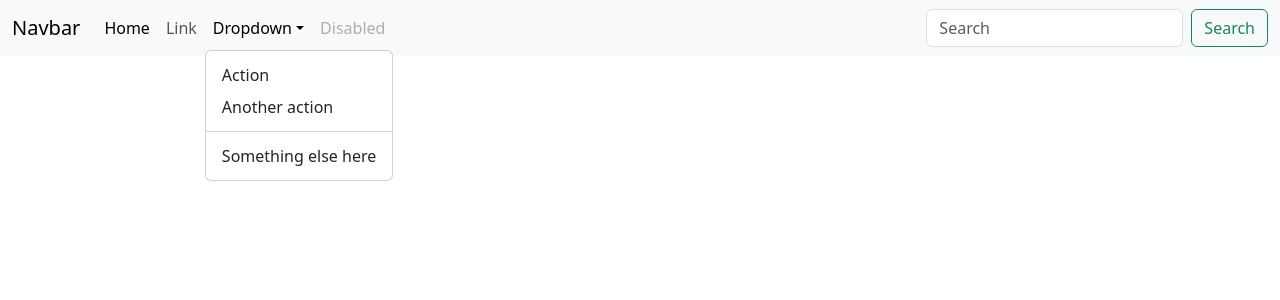
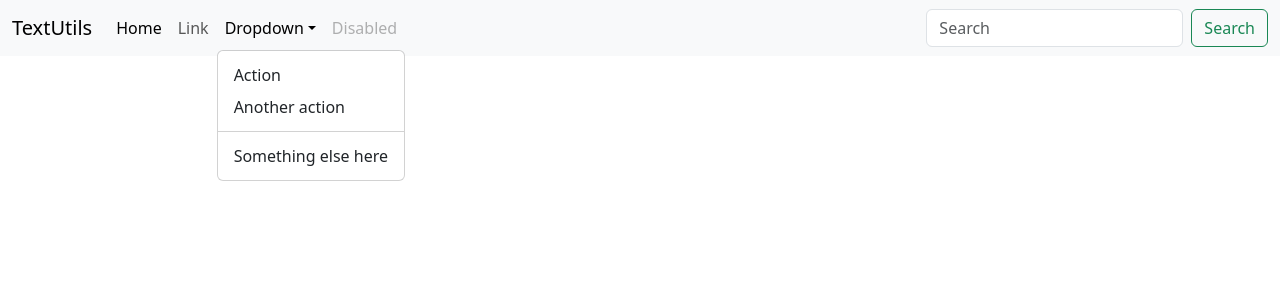
Before and after one commit to swapnil-shinde/ReactJS-YT-CodeWithHarry, a React (Create React App) app: page / in a window 1280 px wide. Both pictures are taken after a click on the button "Dropdown". Shown: the top 300 px of the page. Built offline with nearby package versions, Linux system fonts and the light colour scheme.

Commit message:
Video 6 - PropTypes

```diff
--- a/src/App.js
+++ b/src/App.js
@@ -1,46 +1,11 @@
-import logo from './logo.svg';
 import './App.css';
+import Navbar from './components/Navbar';
 
 let name = 'Swapnil'
 function App() {
   return (
     <div className="blank">
-      <nav className="navbar navbar-expand-lg bg-body-tertiary">
-        <div className="container-fluid">
-          <a className="navbar-brand" href="#">Navbar</a>
-          <button className="navbar-toggler" type="button" data-bs-toggle="collapse" data-bs-target="#navbarSupportedContent" aria-controls="navbarSupportedContent" aria-expanded="false" aria-label="Toggle navigation">
-            <span className="navbar-toggler-icon"></span>
-          </button>
-          <div className="collapse navbar-collapse" id="navbarSupportedContent">
-            <ul className="navbar-nav me-auto mb-2 mb-lg-0">
-              <li className="nav-item">
-                <a className="nav-link active" aria-current="page" href="#">Home</a>
-              </li>
-              <li className="nav-item">
-                <a className="nav-link" href="#">Link</a>
-              </li>
-              <li className="nav-item dropdown">
-                <a className="nav-link dropdown-toggle" href="#" role="button" data-bs-toggle="dropdown" aria-expanded="false">
-                  Dropdown
-                </a>
-                <ul className="dropdown-menu">
-                  <li><a className="dropdown-item" href="#">Action</a></li>
-                  <li><a className="dropdown-item" href="#">Another action</a></li>
-                  <li><hr className="dropdown-divider" /></li>
-                  <li><a className="dropdown-item" href="#">Something else here</a></li>
-                </ul>
-              </li>
-              <li className="nav-item">
-                <a className="nav-link disabled" aria-disabled="true">Disabled</a>
-              </li>
-            </ul>
-            <form className="d-flex" role="search">
-              <input className="form-control me-2" type="search" placeholder="Search" aria-label="Search" />
-              <button className="btn btn-outline-success" type="submit">Search</button>
-            </form>
-          </div>
-        </div>
-      </nav>
+      <Navbar title='TextUtils' />
     </div>
   );
 }
--- /dev/null
+++ b/src/components/Navbar.js
@@ -0,0 +1,51 @@
+import React from 'react'
+import PropTypes from 'prop-types'
+
+export default function Navbar(props) {
+  return (
+    <nav className="navbar navbar-expand-lg bg-body-tertiary">
+      <div className="container-fluid">
+        <a className="navbar-brand" href="#">{props.title}</a>
+        <button className="navbar-toggler" type="button" data-bs-toggle="collapse" data-bs-target="#navbarSupportedContent" aria-controls="navbarSupportedContent" aria-expanded="false" aria-label="Toggle navigation">
+          <span className="navbar-toggler-icon"></span>
+        </button>
+        <div className="collapse navbar-collapse" id="navbarSupportedContent">
+          <ul className="navbar-nav me-auto mb-2 mb-lg-0">
+            <li className="nav-item">
+              <a className="nav-link active" aria-current="page" href="#">Home</a>
+            </li>
+            <li className="nav-item">
+              <a className="nav-link" href="#">Link</a>
+            </li>
+            <li className="nav-item dropdown">
+              <a className="nav-link dropdown-toggle" href="#" role="button" data-bs-toggle="dropdown" aria-expanded="false">
+                Dropdown
+              </a>
+              <ul className="dropdown-menu">
+                <li><a className="dropdown-item" href="#">Action</a></li>
+                <li><a className="dropdown-item" href="#">Another action</a></li>
+                <li><hr className="dropdown-divider" /></li>
+                <li><a className="dropdown-item" href="#">Something else here</a></li>
+              </ul>
+            </li>
+            <li className="nav-item">
+              <a className="nav-link disabled" aria-disabled="true">Disabled</a>
+            </li>
+          </ul>
+          <form className="d-flex" role="search">
+            <input className="form-control me-2" type="search" placeholder="Search" aria-label="Search" />
+            <button className="btn btn-outline-success" type="submit">Search</button>
+          </form>
+        </div>
+      </div>
+    </nav>
+  )
+}
+
+Navbar.propTypes = {
+  title: PropTypes.string.isRequired
+}
+
+Navbar.defaultProps = {
+  title: 'Please set title here...'
+}
```
